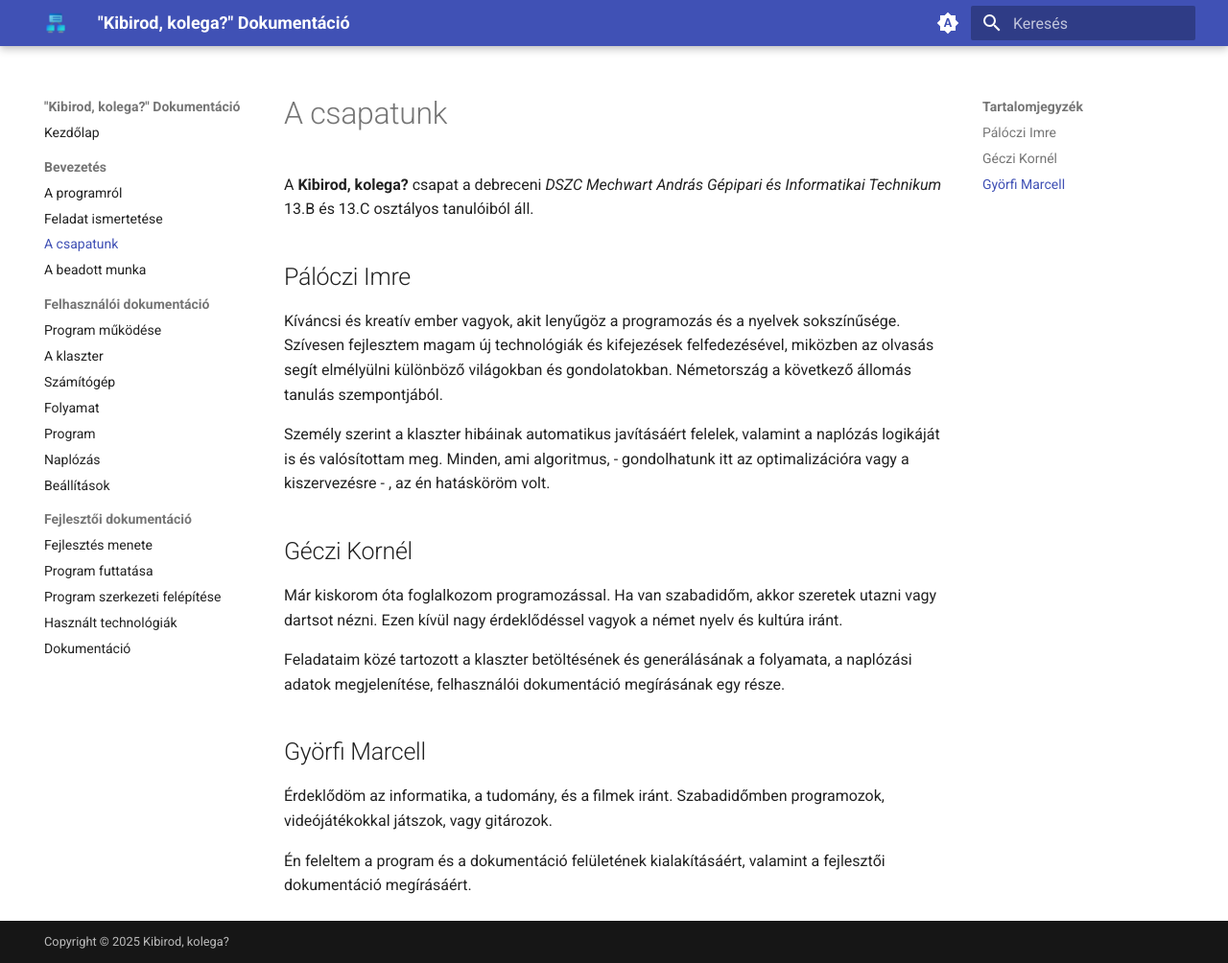
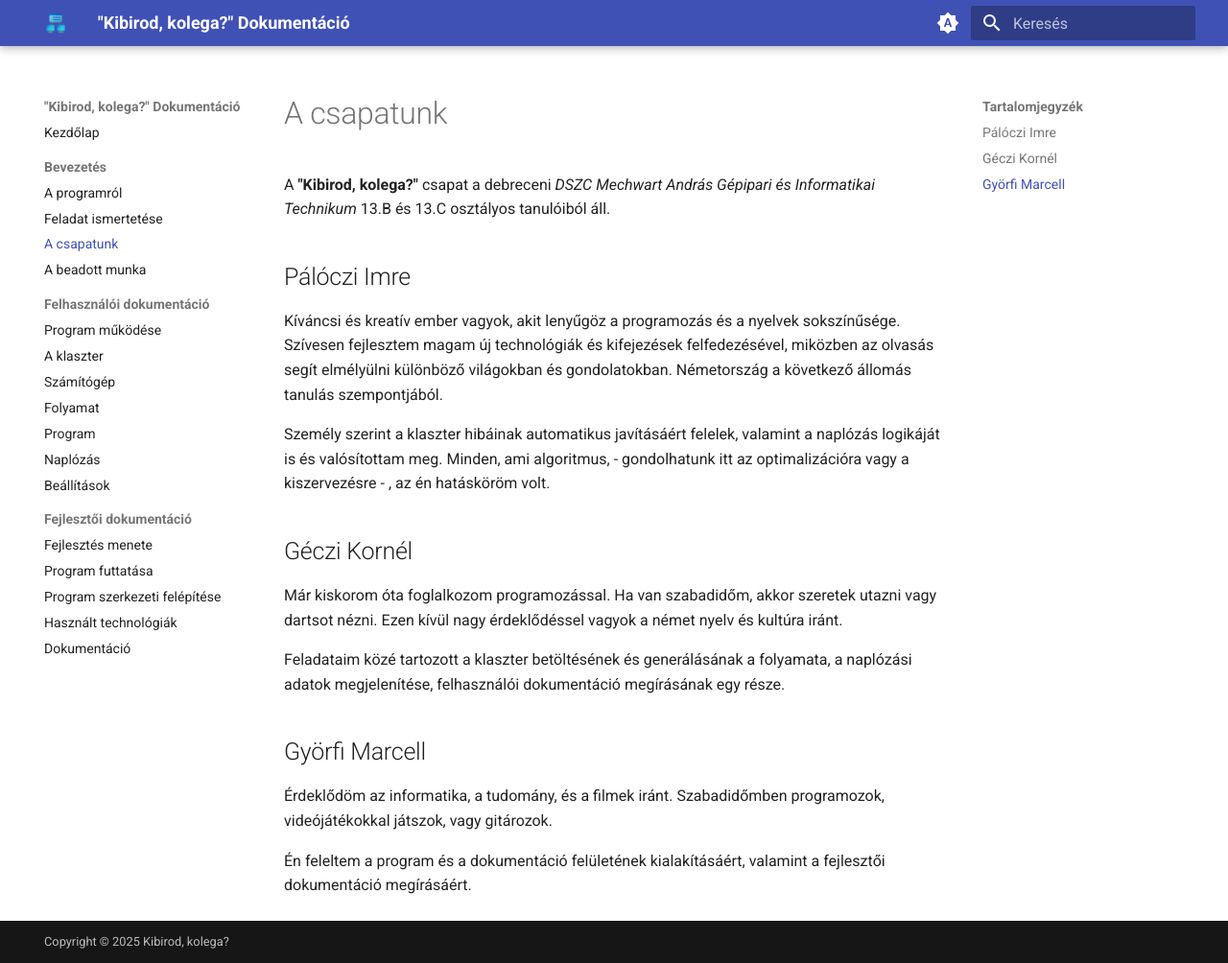
Before and after one commit to gyorfimarcell/Dusza2025, an MkDocs documentation site: the page built from documentation/docs/bevezetes/csapatunk.md, in a window 1280 px wide and 1004 px high. Shown: the whole window at 96% size. Built offline with MkDocs 1.6.1 and Material for MkDocs 9.7.7, drawn with Linux system fonts in a browser that asks for light colours.

```diff
--- a/documentation/docs/bevezetes/csapatunk.md
+++ b/documentation/docs/bevezetes/csapatunk.md
@@ -1,6 +1,6 @@
 # A csapatunk
 
-A **Kibirod, kolega?** csapat a debreceni _DSZC Mechwart András Gépipari és Informatikai Technikum_ 13.B és 13.C osztályos tanulóiból áll.
+A **"Kibirod, kolega?"** csapat a debreceni _DSZC Mechwart András Gépipari és Informatikai Technikum_ 13.B és 13.C osztályos tanulóiból áll.
 
 ## Pálóczi Imre
 
```
